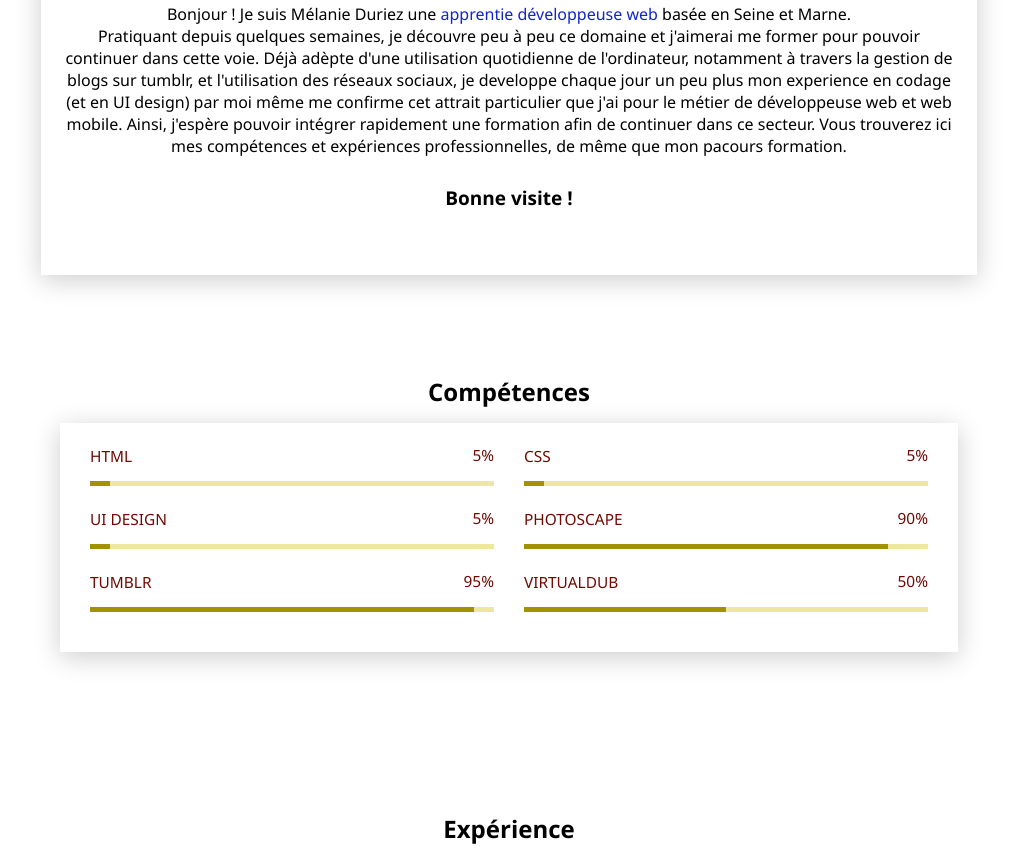
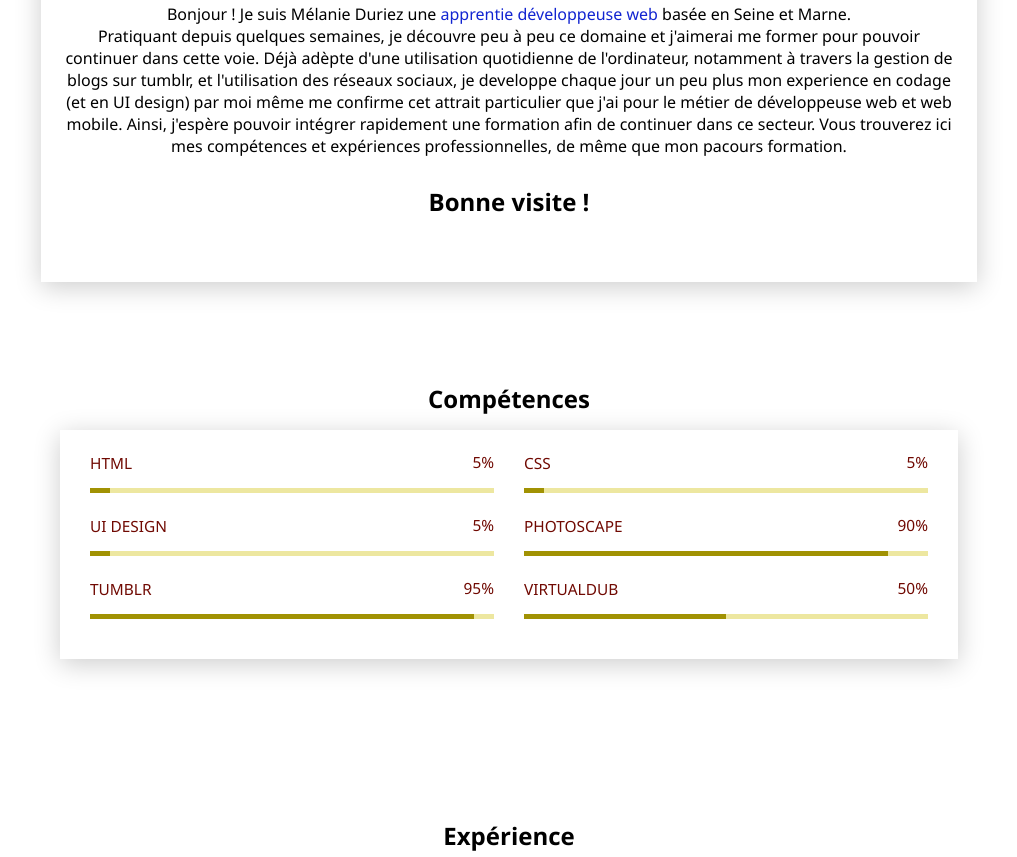
Before and after one commit to Coporolight/decouverte-code-melanie, a website: page index.html in a window 1280 px wide. Shown: the part 803-1660 px from the top of the page, without its empty margins (131-1148 px from the left). Drawn offline with Linux system fonts and the light colour scheme.

Commit message:
titleupdate

```diff
--- a/styles.css
+++ b/styles.css
@@ -270,6 +270,12 @@ time {
   padding-left: 15px;
 }
 
+h3 {
+
+  font-size: 24px;
+  margin-top: 12px;
+  margin-bottom: 12px;
+  }
 
 
 /* CONTACT
```
